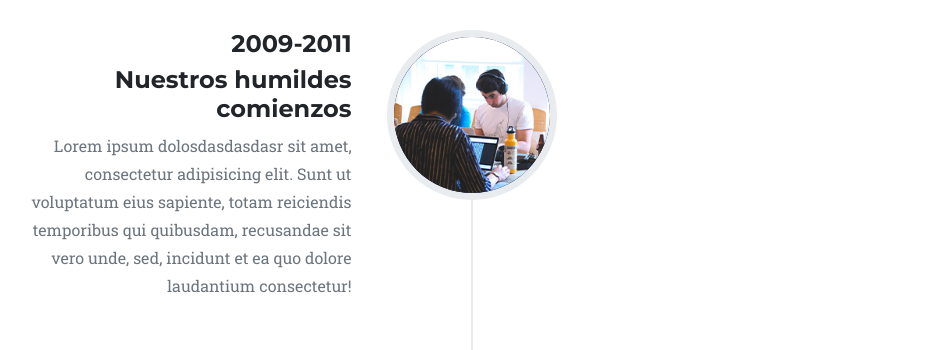
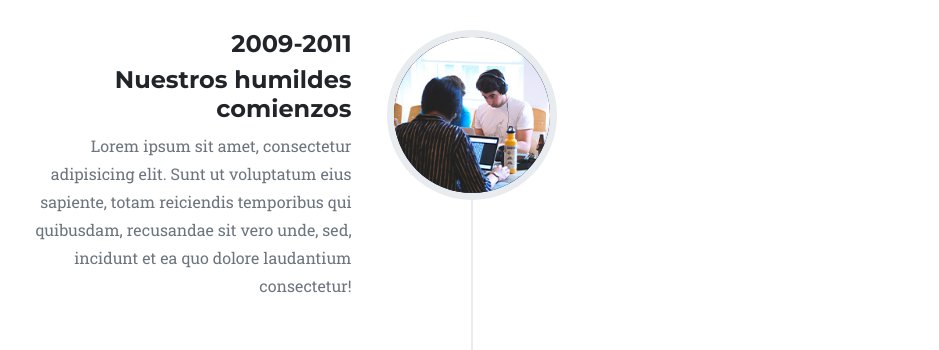
Before and after one commit to Murlok-hub/Netclip-page, a plain HTML site: page index.html in a window 1280 px wide. Shown: the part 2780-3130 px from the top of the page, without its empty margins (168-1107 px from the left). Drawn offline with nearby package versions, Linux system fonts and the light colour scheme.

Commit message:
cambio lorem

```diff
--- a/index.html
+++ b/index.html
@@ -197,7 +197,7 @@
                                 <h4>2009-2011</h4>
                                 <h4 class="subheading">Nuestros humildes comienzos</h4>
                             </div>
-                            <div class="timeline-body"><p class="text-muted">Lorem ipsum dolosdasdasdasr sit amet, consectetur adipisicing elit. Sunt ut voluptatum eius sapiente, totam reiciendis temporibus qui quibusdam, recusandae sit vero unde, sed, incidunt et ea quo dolore laudantium consectetur!</p></div>
+                            <div class="timeline-body"><p class="text-muted">Lorem ipsum sit amet, consectetur adipisicing elit. Sunt ut voluptatum eius sapiente, totam reiciendis temporibus qui quibusdam, recusandae sit vero unde, sed, incidunt et ea quo dolore laudantium consectetur!</p></div>
                         </div>
                     </li>
                     <li class="timeline-inverted">
```
